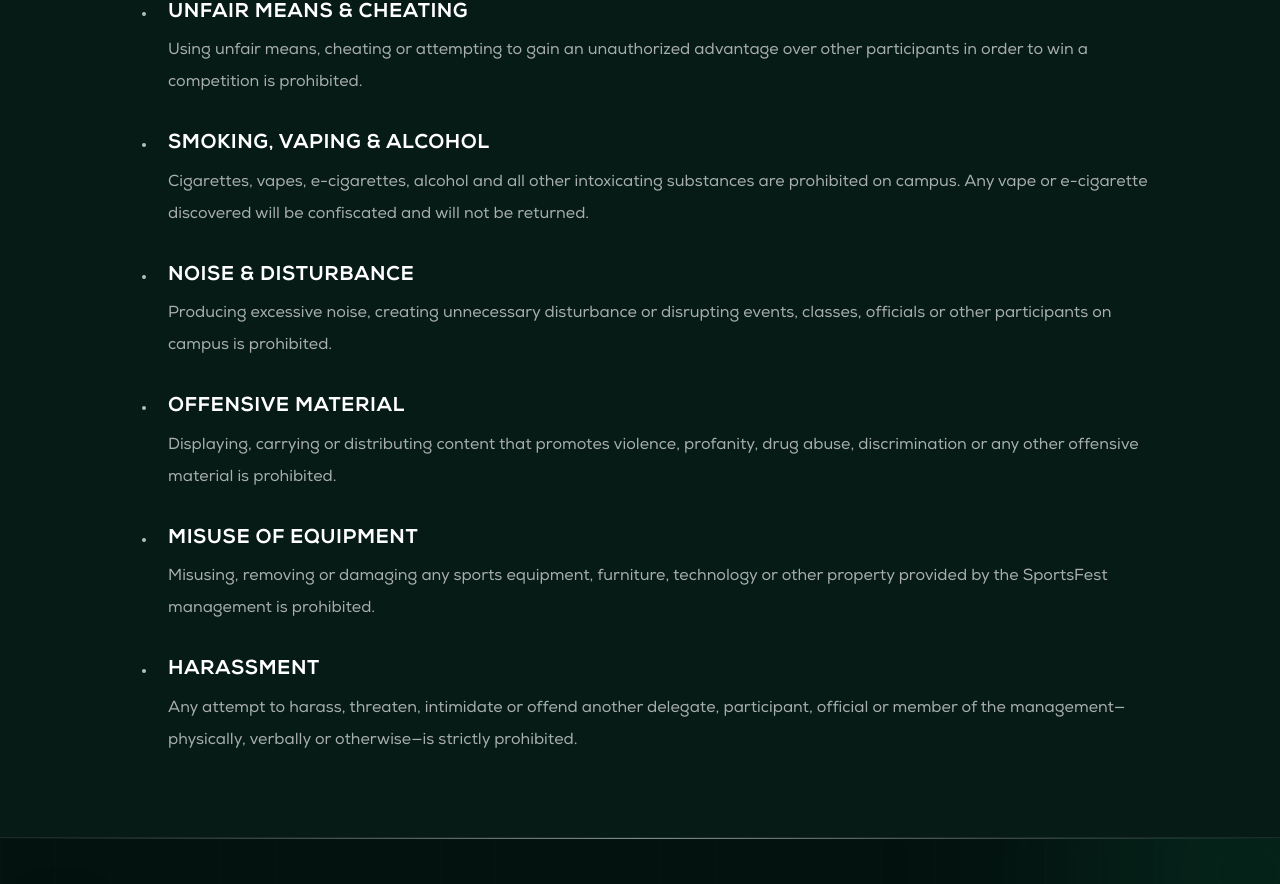
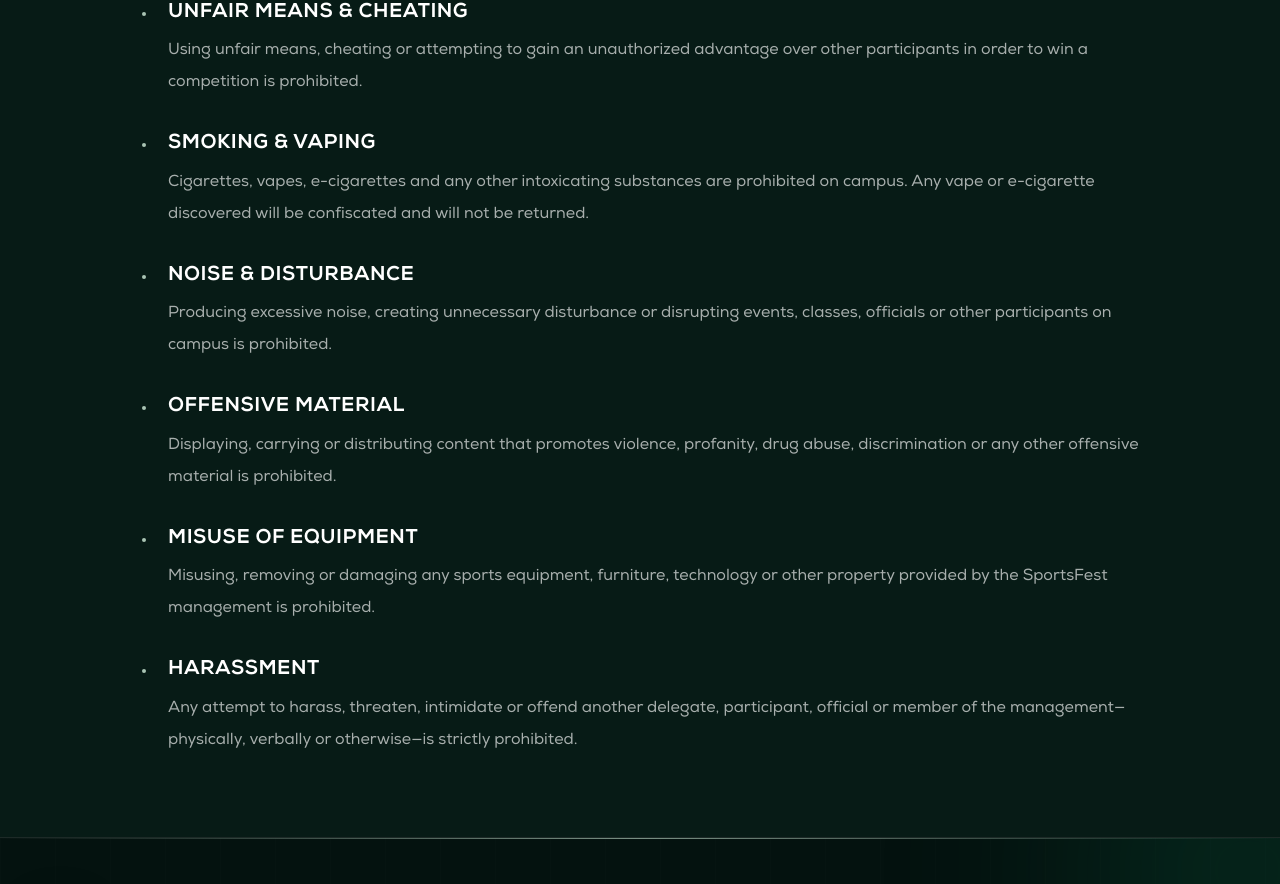
Before and after one commit to ahmad-56/jtsportsfest26, a Next.js app in the folder jt-sportsfest/: page /rules in a window 1280 px wide. Shown: the part 1120-2004 px from the top of the page. Built offline with nearby package versions, Linux system fonts and the light colour scheme.

Commit message:
Update page.tsx

```diff
--- a/jt-sportsfest/src/app/rules/page.tsx
+++ b/jt-sportsfest/src/app/rules/page.tsx
@@ -36,9 +36,9 @@ const rules = [
       "Using unfair means, cheating or attempting to gain an unauthorized advantage over other participants in order to win a competition is prohibited.",
   },
   {
-    title: "Smoking, Vaping & Alcohol",
+    title: "Smoking & Vaping",
     description:
-      "Cigarettes, vapes, e-cigarettes, alcohol and all other intoxicating substances are prohibited on campus. Any vape or e-cigarette discovered will be confiscated and will not be returned.",
+      "Cigarettes, vapes, e-cigarettes and any other intoxicating substances are prohibited on campus. Any vape or e-cigarette discovered will be confiscated and will not be returned.",
   },
   {
     title: "Noise & Disturbance",
```
